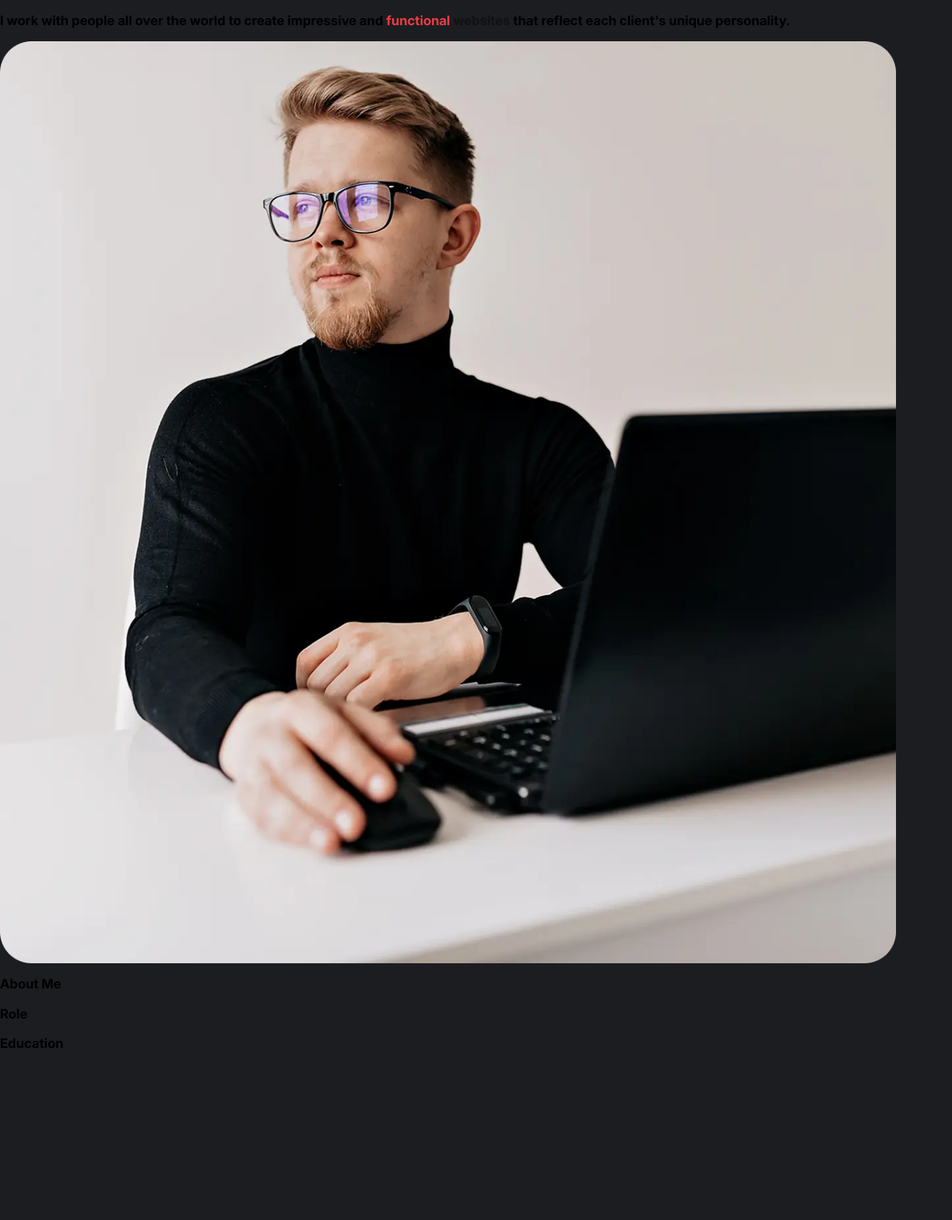
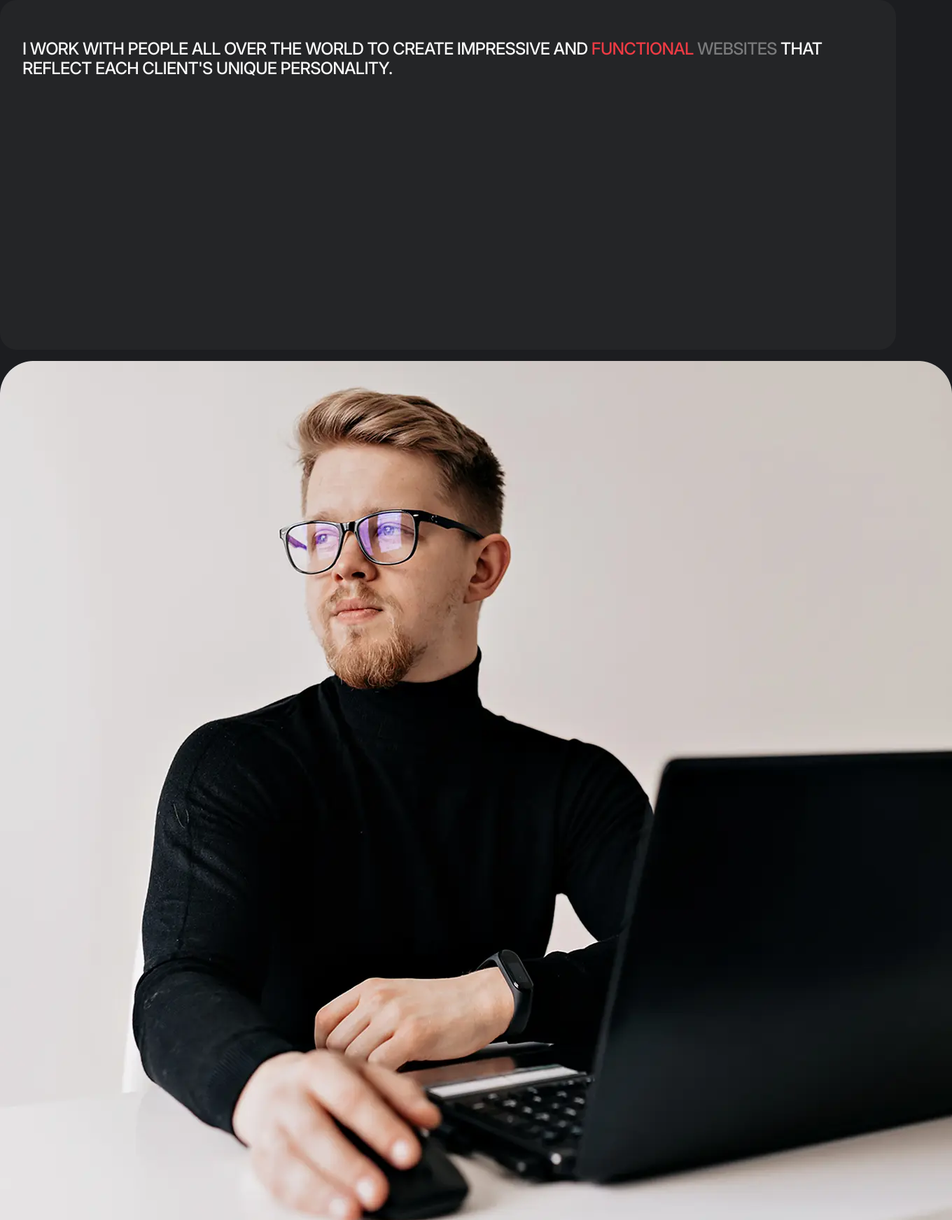
Before and after one commit to Liberlay/project_team_js_11, a website: page src/index.html in a window 1280 px wide. Shown: the top 1744 px of the page at 70% size, 1360 px wide, since content can reach past the window. Before the commit the page ends 1522 px from the top, so only its background shows below. Drawn offline with nearby package versions, Linux system fonts and the light colour scheme; files that its build step writes are made by us from their sources.

Commit message:
Code update

```diff
--- a/src/css/about-me.css
+++ b/src/css/about-me.css
@@ -1,37 +1,158 @@
 /* Evgen Fedorchenko */
 
 /* Upper part of About me Section */
-.abt-me-exeption-r {
+.about-me-section {
+  margin-top: 64px;
+}
+
+.about-me-title {
+  position: absolute;
+  width: 1px;
+  height: 1px;
+  margin: -1px;
+  border: 0;
+  padding: 0;
+
+  white-space: nowrap;
+  clip-path: inset(100%);
+  clip: rect(0 0 0 0);
+  overflow: hidden;
+}
+
+.about-me-bg-text {
+  margin-bottom: 16px;
+  padding: 32px 32px 220px 32px;
+  width: 100%;
+  height: 500px;
+  border-radius: 24px;
+
+  background-color: #242527;
+}
+
+.about-me-text {
+  font-size: 24px;
+  font-weight: 500;
+  line-height: calc(28 / 24);
+  letter-spacing: -0.03em;
+  text-align: left;
+  text-transform: uppercase;
+  color: #fafafa;
+}
+
+.about-me-red {
   color: #ed3b44;
 }
 
-.about-me-exeption-d {
-  opacity: 0.4;
+.about-me-grey {
+  color: #fafafa66;
 }
 
-.about-me-upper-img {
-  width: 100%;
-  height: auto;
-  display: block;
-  object-fit: cover;
-  margin: 0 auto;
-  border-radius: 10px;
-}
-
-@media (max-width: 768px) {
-  .about-me-upper-img {
-    width: 343px;
-    height: 500px;
-  }
+.about-me-foto {
+  margin-bottom: 32px;
+  border-radius: 24px;
 }
 
 /* Upper part of About me Section */
+.accordion-container-about .underline {
+  position: relative;
+  padding-bottom: 20px;
+  border-bottom: 1px solid #fafafa66;
+}
+
+.underline:not(:last-child) {
+  margin-bottom: 20px;
+}
+
+.underline:last-child {
+  margin-bottom: 32px;
+}
+
+.accordion-container-about .ac {
+  margin-top: 0;
+  border-top: transparent;
+  border-right: transparent;
+  border-left: transparent;
+  background-color: transparent;
+}
+
+.accordion-container-about .ac .ac-trigger {
+  display: flex;
+  justify-content: center;
+  align-self: center;
+  width: 36px;
+  height: 36px;
+
+  border-radius: 50%;
+  border: 1px solid #fafafa66;
+}
+
+.accordion-container-about > .ac .ac-trigger::after {
+  display: none;
+}
+
+.accordion-container-about .ac .ac-trigger {
+  padding: 0;
+}
+.is-active .about-me-svg {
+  transform: rotate(180deg);
+}
+
+.about-me-svg {
+  display: flex;
+  justify-content: center;
+  align-self: center;
+
+  width: 18px;
+  height: 18px;
+}
+
+.about-me-summary-title,
+.about-me-expirience-title,
+.about-me-education-title {
+  display: flex;
+  justify-content: space-between;
+  margin-bottom: 24px;
+
+  font-size: 16px;
+  font-weight: 600;
+  line-height: calc(24 / 16);
+  letter-spacing: -0.02em;
+  text-align: left;
+  text-transform: uppercase;
+  color: #fafafa66;
+}
+
+.about-me-summary-description {
+  font-size: 16px;
+  font-weight: 500;
+  line-height: calc(24 / 16);
+  letter-spacing: -0.02em;
+  text-align: left;
+  color: #fafafa;
+}
+
+.about-me-summary-indent {
+  margin-bottom: 32px;
+}
+
+.about-me-expirience-list-item,
+.about-me-education-list-item {
+  font-size: 16px;
+  font-weight: 500;
+  line-height: calc(24 / 16);
+  letter-spacing: -0.02em;
+  text-align: left;
+  color: #fafafa;
+}
+
+.about-me-expirience-list-item:not(:last-child),
+.about-me-education-list-item:not(:last-child) {
+  margin-bottom: 10px;
+}
 
 .ac-panel {
   display: none;
   padding: 10px;
-  background: #222;
-  color: #ccc;
   border-top: 1px solid #444;
 }
 
--- a/src/js/about-me.js
+++ b/src/js/about-me.js
@@ -4,7 +4,7 @@
 import Accordion from 'accordion-js';
 import 'accordion-js/dist/accordion.min.css';
 
-document.querySelectorAll('.ac-trigger').forEach(button => {
+document.querySelectorAll('.about-me-button-down').forEach(button => {
   button.addEventListener('click', () => {
     const panel = button.closest('li').querySelector('.ac-panel');
     const isOpen = panel.classList.contains('open');
@@ -12,7 +12,7 @@ document.querySelectorAll('.ac-trigger').forEach(button => {
     document.querySelectorAll('.ac-panel').forEach(otherPanel => {
       otherPanel.classList.remove('open');
       otherPanel.previousElementSibling
-        .querySelector('.ac-trigger')
+        .querySelector('.about-me-button-down')
         .classList.remove('open');
     });
 
@@ -23,7 +23,7 @@ document.querySelectorAll('.ac-trigger').forEach(button => {
   });
 });
 
-const accordionAbout = new Accordion('.about-me-summary', {
+const accordionAbout = new Accordion('accordion-container-about', {
   duration: 700,
   showMultiple: true,
 });
--- a/src/partials/about-me.html
+++ b/src/partials/about-me.html
@@ -1,22 +1,23 @@
 <section class="about-me" id="about">
   <!-- Evgen Fedorchenko -->
-  <div class="about-me-upper-content-container">
-    <div class="about-me-upper-title-content">
-      <h3 class="vissualy-hidden">
-        I work with people all over the world to create impressive and
-        <span class="abt-me-exeption-r">functional</span>
-        <span class="about-me-exeption-d">websites</span> that reflect each
-        client's unique personality.
-      </h3>
-    </div>
-    <div class="about-me-upper-img-content">
+  <div class="about-me container">
+    <h2 class="about-me-title">About me</h2>
+    <div class="flex-container">
+      <div class="about-me-bg-text">
+        <p class="about-me-text">
+          I work with people all over the world to create impressive and
+          <span class="about-me-red">functional</span>
+          <span class="about-me-grey">websites</span> that reflect each client's
+          unique personality.
+        </p>
+      </div>
+
       <img
-        class="about-me-upper-img"
+        class="about-me-foto"
         src="images/about-me_2x.webp"
-        alt="Profile picture of my portfolio"
+        alt="My profile photo"
       />
     </div>
-  </div>
   <!-- Accordion -->
   <div>
     <ul class="accordion-container-about">
```
